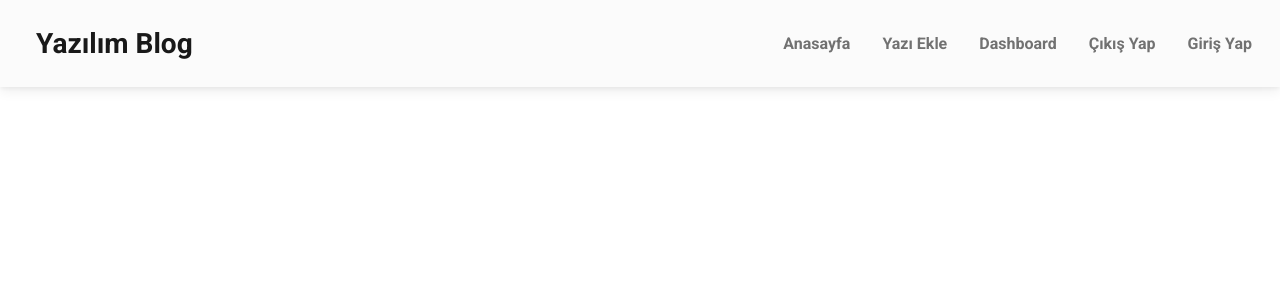
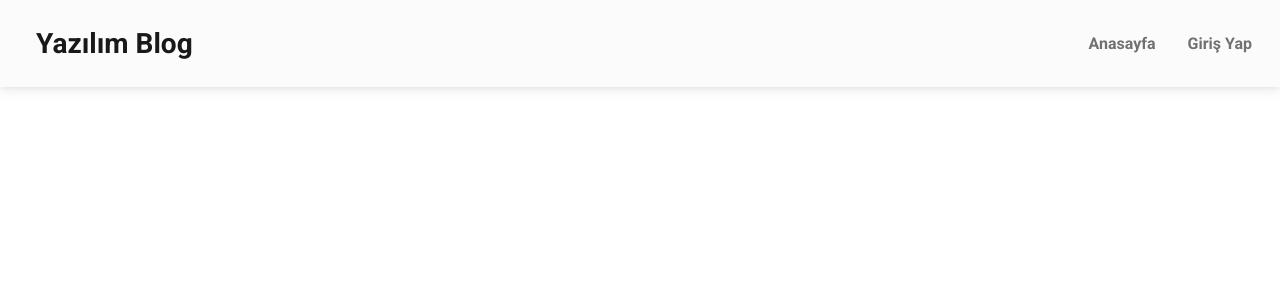
Before and after one commit to periakteon/mern-stack-2, a React (Create React App) app in the folder client/: page / in a window 1280 px wide. Shown: the top 300 px of the page. Built offline with nearby package versions, Linux system fonts and the light colour scheme.

Commit message:
Header correction

```diff
--- a/client/src/components/Header.js
+++ b/client/src/components/Header.js
@@ -10,9 +10,11 @@
   MDBCollapse,
   MDBNavbarBrand,
 } from "mdb-react-ui-kit";
+import { useSelector } from "react-redux";
 
 const Header = () => {
   const [showBurger, setShowBurger] = useState(false);
+  const { user } = useSelector((state) => ({ ...state.auth }));
 
   return (
     <MDBNavbar fixed='top' expand='lg' light bgColor='light'>
@@ -32,13 +34,15 @@
         </MDBNavbarToggler>
         {/* Hamburger menü için bitiş */}
 
-        <MDBCollapse navbar show={showBurger} className="mt-3">
+        <MDBCollapse navbar show={showBurger} className='mt-3'>
           <MDBNavbarNav right fullWidth={false} className='mb-2 mb-lg-0'>
             <MDBNavbarItem>
               <MDBNavbarLink href='/'>
                 <p className='mx-2 fw-bolder'>Anasayfa</p>
               </MDBNavbarLink>
             </MDBNavbarItem>
+            {user?.result?._id && (
+              <>
                 <MDBNavbarItem>
                   <MDBNavbarLink href='/addArticle'>
                     <p className='mx-2 fw-bolder'>Yazı Ekle</p>
@@ -49,16 +53,18 @@
                     <p className='mx-2 fw-bolder'>Dashboard</p>
                   </MDBNavbarLink>
                 </MDBNavbarItem>
-            <MDBNavbarItem>
+              </>
+            )}
+            { user?.result?._id ? (<MDBNavbarItem>
               <MDBNavbarLink href='/logout'>
                 <p className='mx-2 fw-bolder'>Çıkış Yap</p>
               </MDBNavbarLink>
-            </MDBNavbarItem>
-            <MDBNavbarItem>
+            </MDBNavbarItem>) :
+            (<MDBNavbarItem>
               <MDBNavbarLink href='/login'>
                 <p className='mx-2 fw-bolder'>Giriş Yap</p>
               </MDBNavbarLink>
-            </MDBNavbarItem>
+            </MDBNavbarItem>)}
           </MDBNavbarNav>
         </MDBCollapse>
       </MDBContainer>
```
Lines whose indentation alone changed are shown as unchanged.
